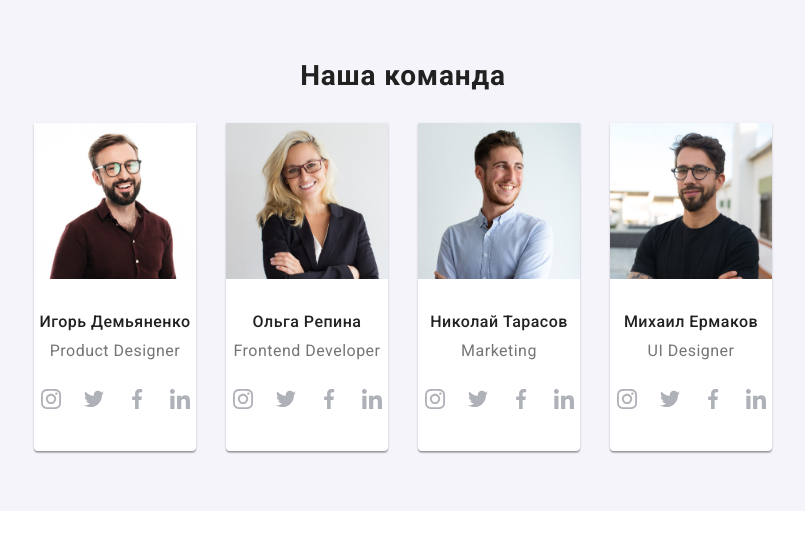
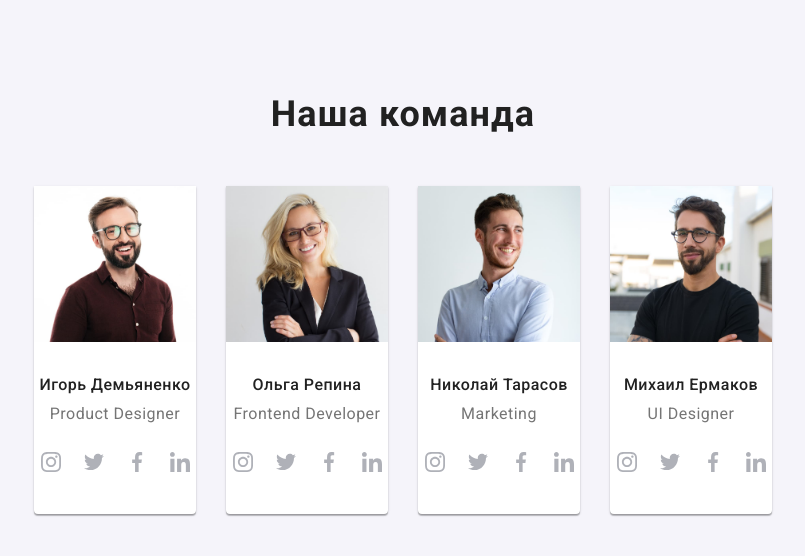
Before and after one commit to Artem3110/goit-markup-hw-08, a plain HTML site: page index.html in a window 1280 px wide. Shown: the whole page, without its empty margins (237-1042 px from the left). Drawn offline with nearby package versions, Linux system fonts and the light colour scheme; files that its build step writes are made by us from their sources.

Commit message:
hw-8 section team 90%

```diff
--- a/sass/components/_container.scss
+++ b/sass/components/_container.scss
@@ -4,15 +4,15 @@
     padding-left: 15px;
     padding-right: 15px;
 
-    @media screen and (min-width: 480px) {
+    @include mobile {
         width: 480px;
     }
 
-    @media screen and (min-width: 768px) {
+    @include tablet {
         width: 768px;
     }
 
-    @media screen and (min-width: 768px) {
+    @include desktop {
         width: 768px;
     }
 
--- a/sass/components/_title.scss
+++ b/sass/components/_title.scss
@@ -6,4 +6,14 @@
     letter-spacing: 0.03em;
 
     color: #212121;
+
+    @include tablet {
+        font-size: 28px;
+        line-height: 1.17;
+    }
+
+     @include desktop {
+        font-size: 36px;
+        line-height: 1.16;;
+    }
 }
--- a/sass/layout/_team.scss
+++ b/sass/layout/_team.scss
@@ -1,17 +1,31 @@
 .team {
     background-color: #F5F4FA;
 
-    //padding-top: 94px;
-    //padding-bottom: 94px;
-
     padding-top: 60px;
     padding-bottom: 60px;
+
+    @include tablet {
+        padding-top: 60px;
+        padding-bottom: 60px;
+    }
+
+    @include desktop {
+        padding-top: 94px;
+        padding-bottom: 94px;
+    }
 }
 
 .team__title {
-    //margin-bottom: 50px;
 
     margin-bottom: 30px;
+
+    @include tablet {
+            margin-bottom: 30px;
+        }
+
+    @include desktop {
+            margin-bottom: 50px;
+        }
 }
 
 .team__list {
@@ -30,11 +44,11 @@
     border-radius: 0px 0px 4px 4px;
     //margin-bottom: 30px;
 
-    @media screen and (min-width: 768px) {
+    @include tablet {
             width: calc((100% - 30px) / 2);
         }
 
-     @media screen and (min-width: 1200px) {
+     @include desktop {
             width: calc((100% - 90px) / 4);
         }
 }
--- a/sass/main.scss
+++ b/sass/main.scss
@@ -2,6 +2,7 @@
 @import "./base/reset";
 @import "./base/common";
 @import "./utils/hidden";
+@import "./utils/mixins";
 
 
 @import "./components/container";
--- /dev/null
+++ b/sass/utils/_mixins.scss
@@ -0,0 +1,17 @@
+@mixin mobile {
+    @media screen and (min-width: 480px) {
+        @content;
+    }
+}
+
+@mixin tablet {
+    @media screen and (min-width: 768px) {
+        @content;
+    }
+}
+
+@mixin desktop {
+    @media screen and (min-width: 1200px) {
+        @content;
+    }
+}
```
Also changed, not shown: css/main.css, css/main.min.css, 2 other files.
